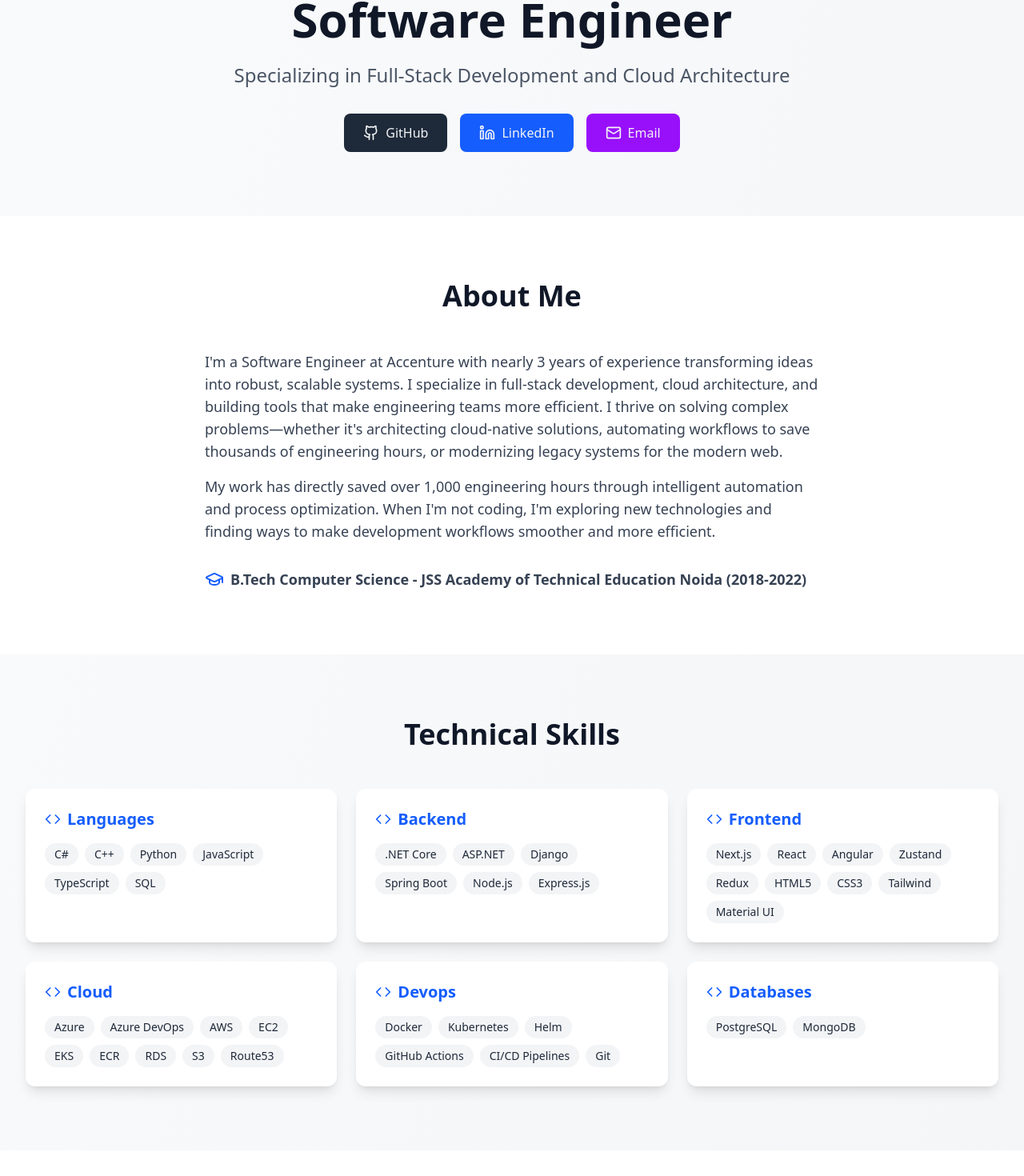
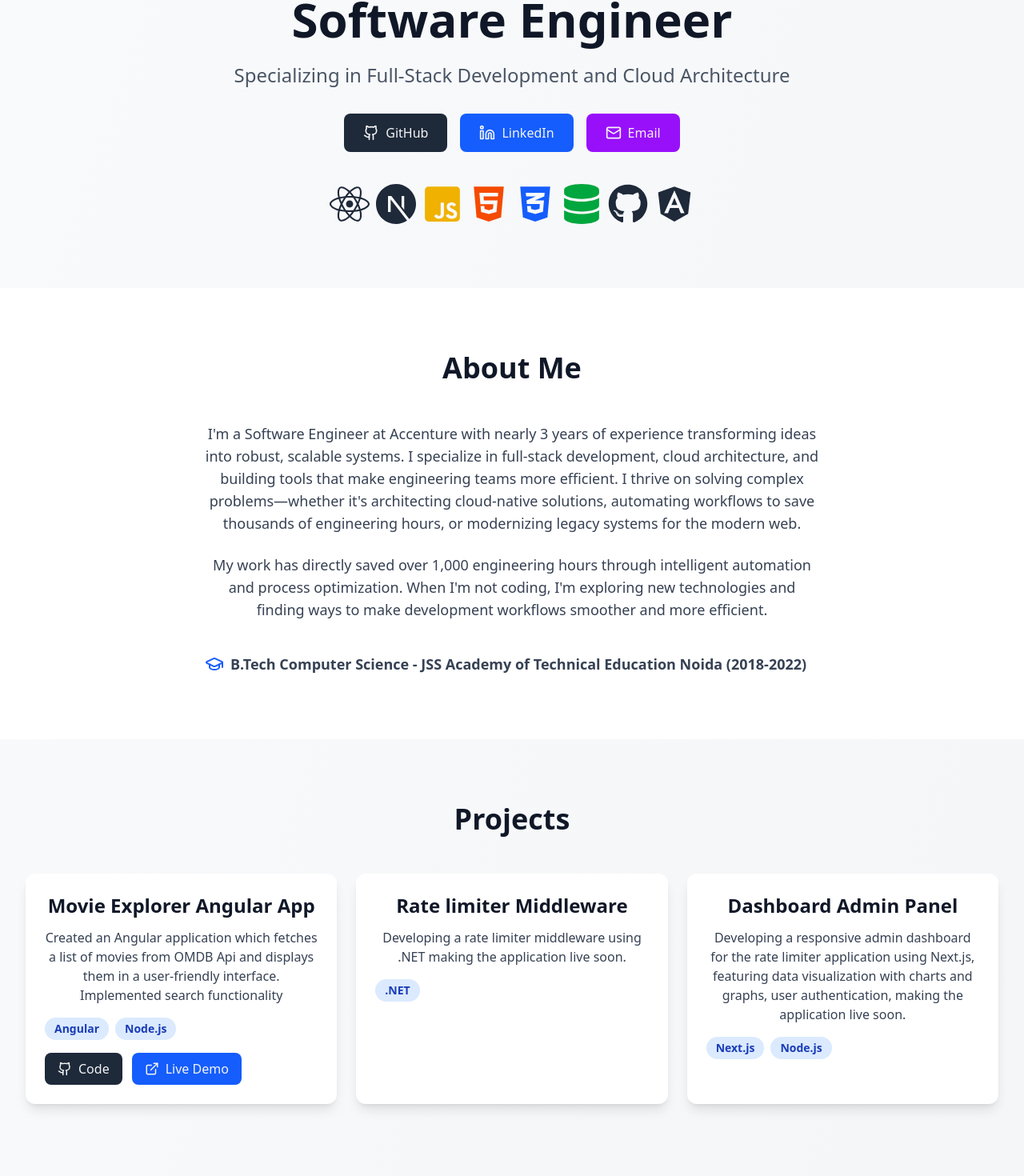
Before and after one commit to gaurang557/portfolio, a React (Vite) app: page / in a window 1280 px wide. Shown: the part 134-1604 px from the top of the page at 80% size. Built offline with nearby package versions, Linux system fonts and the light colour scheme.

Commit message:
refactored and added skills icons

```diff
--- a/package.json
+++ b/package.json
@@ -13,7 +13,8 @@
   "dependencies": {
     "lucide-react": "^0.562.0",
     "react": "^19.2.0",
-    "react-dom": "^19.2.0"
+    "react-dom": "^19.2.0",
+    "react-icons": "^5.5.0"
   },
   "devDependencies": {
     "@eslint/js": "^9.39.1",
--- /dev/null
+++ b/src/About.jsx
@@ -0,0 +1,35 @@
+import React from 'react'
+import { GraduationCap } from 'lucide-react';
+
+
+const About = () => {
+  return (
+    <section id="about" className="py-20 px-4 sm:px-6 lg:px-8 bg-white" aria-labelledby="about-heading">
+  <div className="max-w-7xl mx-auto">
+    <h3 id="about-heading" className="text-4xl font-bold text-center mb-12 text-gray-900">About Me</h3>
+    <div className="max-w-3xl mx-auto text-lg text-gray-700 space-y-6">
+      <p>
+        I'm a Software Engineer at Accenture with nearly 3 years of experience
+        transforming ideas into robust, scalable systems. I specialize in
+        full-stack development, cloud architecture, and building tools that make
+        engineering teams more efficient. I thrive on solving complex problems—whether
+        it's architecting cloud-native solutions, automating workflows to save
+        thousands of engineering hours, or modernizing legacy systems for the modern web.
+      </p>
+      <p>
+        My work has directly saved over 1,000 engineering hours through intelligent
+        automation and process optimization. When I'm not coding, I'm exploring
+        new technologies and finding ways to make development workflows smoother
+        and more efficient.
+      </p>
+      <div className="flex items-center gap-2 pt-4">
+        <GraduationCap className="text-blue-600" size={24} />
+        <span className="font-semibold">B.Tech Computer Science - JSS Academy of Technical Education Noida (2018-2022)</span>
+      </div>
+    </div>
+  </div>
+</section>
+  )
+}
+
+export default About
--- a/src/App.css
+++ b/src/App.css
@@ -7,29 +7,6 @@
 
 .App{
   width: 100%;
-}
-.navbar {
-  width: 100%;
-  height: 100px;
-  display: flex;
-  background-color: #ce0f0f;
-  box-shadow: 0 2px 4px rgba(0, 0, 0, 0.1);
-  place-items: center;
-}
-.heading {
-  margin-left: 20px;
-  display: flex;
-  align-items: center;
-  height: 80%;
-}
-.logo {
-  height: 100%;
-}
-.logo:hover {
-  filter: drop-shadow(0 0 2em #646cffaa);
-}
-.logo.react:hover {
-  filter: drop-shadow(0 0 2em #61dafbaa);
 }
 
 @keyframes logo-spin {
--- a/src/App.jsx
+++ b/src/App.jsx
@@ -1,6 +1,8 @@
 import { useState } from 'react';
 import { Menu, X, Github, Linkedin, Mail, Phone, ExternalLink, Award, Briefcase, GraduationCap, Code } from 'lucide-react';
-
+import './App.css';
+import Hero from './Hero';
+import About from './About';
 function App() {
   const [isMenuOpen, setIsMenuOpen] = useState(false);
   const [activeSection, setActiveSection] = useState('home');
@@ -82,20 +84,20 @@ function App() {
   ];
 
   return (
-    <div className="min-h-screen bg-gradient-to-br from-gray-50 to-gray-100">
+    <div className="min-h-screen min-w-screen bg-gradient-to-br from-gray-50 to-gray-100">
       {/* Navigation */}
       <nav className="fixed top-0 w-full bg-white shadow-md z-50">
         <div className="max-w-7xl mx-auto px-4 sm:px-6 lg:px-8">
           <div className="flex justify-between items-center h-16">
             <div className="flex items-center">
-              <h2 className="text-2xl font-bold bg-gradient-to-r from-blue-600 to-purple-600 bg-clip-text text-transparent">
+              <p className="name text-2xl font-bold bg-gradient-to-r from-blue-600 to-purple-600 bg-clip-text text-transparent">
                 Gaurang Agarwal
-              </h2>
+              </p>
             </div>
 
             {/* Desktop Navigation */}
             <div className="hidden md:flex space-x-8">
-              {['home', 'about', 'skills', 'experience', 'projects', 'achievements', 'contact'].map((section) => (
+              {['home', 'about', 'projects', 'skills', 'experience', 'achievements', 'contact'].map((section) => (
                 <button
                   key={section}
                   onClick={() => scrollToSection(section)}
@@ -120,7 +122,7 @@ function App() {
           {/* Mobile Navigation */}
           {isMenuOpen && (
             <div className="md:hidden pb-4">
-              {['home', 'about', 'skills', 'experience', 'projects', 'achievements', 'contact'].map((section) => (
+              {['home', 'about', 'projects', 'skills', 'experience', 'achievements', 'contact'].map((section) => (
                 <button
                   key={section}
                   onClick={() => scrollToSection(section)}
@@ -133,56 +135,47 @@ function App() {
           )}
         </div>
       </nav>
-
-      {/* Hero Section */}
-      <section id="home" className="pt-32 pb-20 px-4 sm:px-6 lg:px-8">
-        <div className="max-w-7xl mx-auto text-center">
-          <h2 className="text-5xl sm:text-6xl font-bold text-gray-900 mb-6">
-            Software Engineer
-          </h2>
-          <p className="text-xl sm:text-2xl text-gray-600 mb-8">
-            Specializing in Full-Stack Development and Cloud Architecture
-          </p>
-          <div className="flex justify-center gap-4 flex-wrap">
-            <a href="https://github.com/gaurang557" target="_blank" rel="noopener noreferrer"
-               className="flex items-center gap-2 bg-gray-800 px-6 py-3 rounded-lg hover:bg-gray-700 transition-colors">
-              <Github className="text-gray-100" size={20} /> <span className='text-gray-100'>GitHub</span>
-            </a>
-            <a href="https://linkedin.com/in/gaurang-agarwal-512a4b197" target="_blank" rel="noopener noreferrer"
-               className="flex items-center gap-2 bg-blue-600 text-white px-6 py-3 rounded-lg hover:bg-blue-700 transition-colors">
-              <Linkedin className="text-gray-100" size={20} /> <span className='text-gray-100'>LinkedIn</span>
-            </a>
-            <a href="mailto:gaurangagarwal557@gmail.com"
-               className="flex items-center gap-2 bg-purple-600 text-white px-6 py-3 rounded-lg hover:bg-purple-700 transition-colors">
-              <Mail className='text-gray-100' size={20} /> <span className='text-gray-100'>Email</span>
-            </a>
-          </div>
-        </div>
-      </section>
-
-      {/* About Section */}
-      <section id="about" className="py-20 px-4 sm:px-6 lg:px-8 bg-white">
+      <Hero />
+      <About />
+      {/* Projects Section */}
+      <section id="projects" className="py-20 px-4 sm:px-6 lg:px-8">
         <div className="max-w-7xl mx-auto">
-          <h3 className="text-4xl font-bold text-center mb-12 text-gray-900">About Me</h3>
-          <div className="max-w-3xl mx-auto text-lg text-gray-700 space-y-4">
-            <p>
-              I'm a Software Engineer at Accenture with nearly 3 years of experience
-              transforming ideas into robust, scalable systems. I specialize in
-              full-stack development, cloud architecture, and building tools that make
-              engineering teams more efficient. I thrive on solving complex problems—whether
-              it's architecting cloud-native solutions, automating workflows to save
-              thousands of engineering hours, or modernizing legacy systems for the modern web.
-            </p>
-            <p>
-              My work has directly saved over 1,000 engineering hours through intelligent
-              automation and process optimization. When I'm not coding, I'm exploring
-              new technologies and finding ways to make development workflows smoother
-              and more efficient.
-            </p>
-            <div className="flex items-center gap-2 pt-4">
-              <GraduationCap className="text-blue-600" size={24} />
-              <span className="font-semibold">B.Tech Computer Science - JSS Academy of Technical Education Noida (2018-2022)</span>
-            </div>
+          <h3 className="text-4xl font-bold text-center mb-12 text-gray-900">Projects</h3>
+          <div className="grid md:grid-cols-2 lg:grid-cols-3 gap-6">
+            {projects.map((project, index) => (
+              <div key={index} className="bg-white p-6 rounded-xl shadow-lg hover:shadow-xl transition-all hover:-translate-y-1">
+                <h4 className="text-2xl font-bold text-gray-900 mb-3">{project.title}</h4>
+                <p className="text-gray-700 mb-4">{project.description}</p>
+                <div className="flex flex-wrap gap-2 mb-4">
+                  {project.technologies.map((tech) => (
+                    <span key={tech} className="bg-blue-100 text-blue-800 px-3 py-1 rounded-full text-sm font-semibold">
+                      {tech}
+                    </span>
+                  ))}
+                </div>
+                <div className="flex gap-3">
+                  {project.githubUrl && <a
+                    href={project.githubUrl}
+                    target="_blank"
+                    rel="noopener noreferrer"
+                    className="flex items-center gap-2 bg-gray-800 text-white px-4 py-2 rounded-lg hover:bg-gray-700 transition-colors"
+                  >
+                    <Github size={18} className='text-gray-100' /> <span className="text-gray-100">Code</span>
+                  </a>
+                  }
+                  {project.liveUrl && (
+                    <a
+                      href={project.liveUrl}
+                      target="_blank"
+                      rel="noopener noreferrer"
+                      className="flex items-center gap-2 bg-blue-600 text-white px-4 py-2 rounded-lg hover:bg-blue-700 transition-colors"
+                    >
+                      <ExternalLink size={18} className="text-gray-100" /> <span className="text-gray-100">Live Demo</span>
+                    </a>
+                  )}
+                </div>
+              </div>
+            ))}
           </div>
         </div>
       </section>
@@ -237,49 +230,6 @@ function App() {
         </div>
       </section>
 
-      {/* Projects Section */}
-      <section id="projects" className="py-20 px-4 sm:px-6 lg:px-8">
-        <div className="max-w-7xl mx-auto">
-          <h3 className="text-4xl font-bold text-center mb-12 text-gray-900">Projects</h3>
-          <div className="grid md:grid-cols-2 lg:grid-cols-3 gap-6">
-            {projects.map((project, index) => (
-              <div key={index} className="bg-white p-6 rounded-xl shadow-lg hover:shadow-xl transition-all hover:-translate-y-1">
-                <h4 className="text-2xl font-bold text-gray-900 mb-3">{project.title}</h4>
-                <p className="text-gray-700 mb-4">{project.description}</p>
-                <div className="flex flex-wrap gap-2 mb-4">
-                  {project.technologies.map((tech) => (
-                    <span key={tech} className="bg-blue-100 text-blue-800 px-3 py-1 rounded-full text-sm font-semibold">
-                      {tech}
-                    </span>
-                  ))}
-                </div>
-                <div className="flex gap-3">
-                  {project.githubUrl && <a
-                    href={project.githubUrl}
-                    target="_blank"
-                    rel="noopener noreferrer"
-                    className="flex items-center gap-2 bg-gray-800 text-white px-4 py-2 rounded-lg hover:bg-gray-700 transition-colors"
-                  >
-                    <Github size={18} className='text-gray-100' /> <span className="text-gray-100">Code</span>
-                  </a>
-                  }
-                  {project.liveUrl && (
-                    <a
-                      href={project.liveUrl}
-                      target="_blank"
-                      rel="noopener noreferrer"
-                      className="flex items-center gap-2 bg-blue-600 text-white px-4 py-2 rounded-lg hover:bg-blue-700 transition-colors"
-                    >
-                      <ExternalLink size={18} className="text-gray-100" /> <span className="text-gray-100">Live Demo</span>
-                    </a>
-                  )}
-                </div>
-              </div>
-            ))}
-          </div>
-        </div>
-      </section>
-
       {/* Achievements Section */}
       <section id="achievements" className="py-20 px-4 sm:px-6 lg:px-8 bg-white">
         <div className="max-w-7xl mx-auto">
--- /dev/null
+++ b/src/Hero.jsx
@@ -0,0 +1,48 @@
+import React from 'react'
+import { Menu, X, Github, Linkedin, Mail, Phone, ExternalLink, Award, Briefcase, GraduationCap, Code } from 'lucide-react';
+import { FaReact } from 'react-icons/fa';
+import { SiNextdotjs } from 'react-icons/si';
+import { FaAngular, FaJsSquare, FaHtml5, FaCss3Alt, FaDatabase, FaGithub } from 'react-icons/fa';
+
+
+
+const Hero = () => {
+  return (
+      <section id="home" className="pt-32 pb-20 px-4 sm:px-6 lg:px-8">
+        <div className="max-w-7xl mx-auto text-center">
+          <h2 className="text-5xl sm:text-6xl font-bold text-gray-900 mb-6">
+            Software Engineer
+          </h2>
+          <p className="text-xl sm:text-2xl text-gray-600 mb-8">
+            Specializing in Full-Stack Development and Cloud Architecture
+          </p>
+          <div className="flex justify-center gap-4 flex-wrap">
+            <a href="https://github.com/gaurang557" target="_blank" rel="noopener noreferrer"
+               className="flex items-center gap-2 bg-gray-800 px-6 py-3 rounded-lg hover:bg-gray-700 transition-colors">
+              <Github className="text-gray-100" size={20} /> <span className='text-gray-100'>GitHub</span>
+            </a>
+            <a href="https://linkedin.com/in/gaurang-agarwal-512a4b197" target="_blank" rel="noopener noreferrer"
+               className="flex items-center gap-2 bg-blue-600 text-white px-6 py-3 rounded-lg hover:bg-blue-700 transition-colors">
+              <Linkedin className="text-gray-100" size={20} /> <span className='text-gray-100'>LinkedIn</span>
+            </a>
+            <a href="mailto:gaurangagarwal557@gmail.com"
+               className="flex items-center gap-2 bg-purple-600 text-white px-6 py-3 rounded-lg hover:bg-purple-700 transition-colors">
+              <Mail className='text-gray-100' size={20} /> <span className='text-gray-100'>Email</span>
+            </a>
+          </div>
+          <div className='flex justify-center pt-10 gap-2 flex-wrap'>
+            <FaReact className="text-gray-800" size={50} />
+            <SiNextdotjs className="text-gray-800" size={50} />
+            <FaJsSquare className="text-yellow-500" size={50} />
+            <FaHtml5 className="text-orange-600" size={50} />
+            <FaCss3Alt className="text-blue-600" size={50} />
+            <FaDatabase className="text-green-600" size={50} />
+            <FaGithub className="text-gray-800" size={50} />
+            <FaAngular className="text-gray-800" size={50} />
+          </div>
+        </div>
+      </section>
+  )
+}
+
+export default Hero
```
Also changed, not shown: 1 other file (tests, documents, lock files or other folders).
